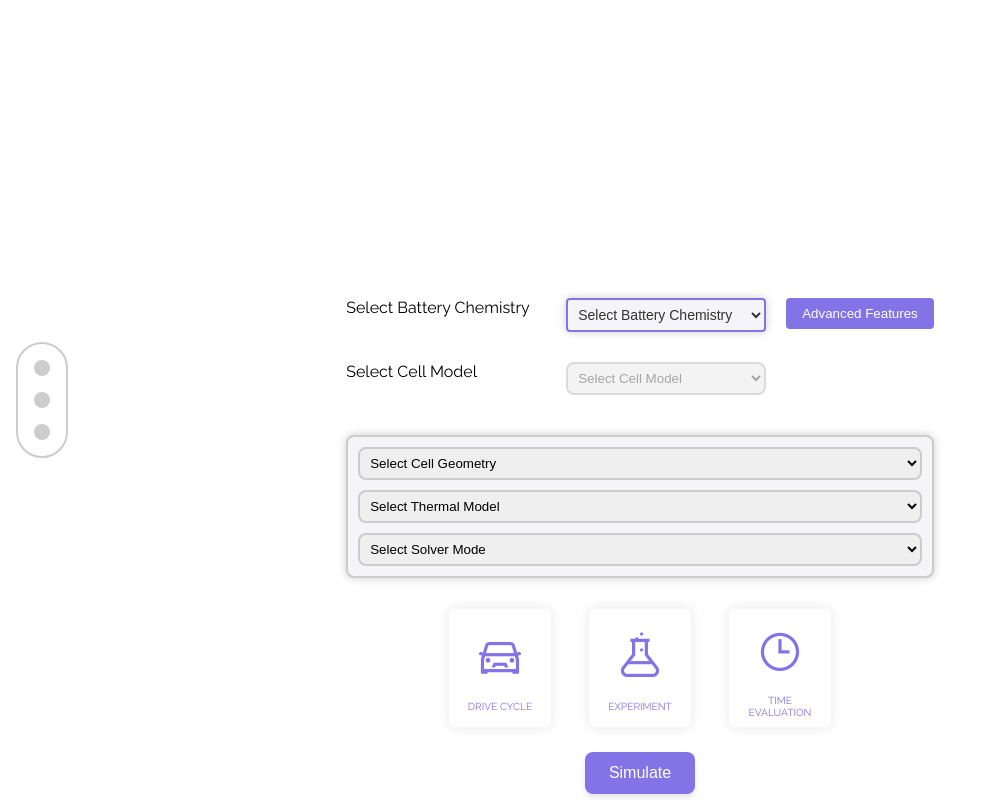
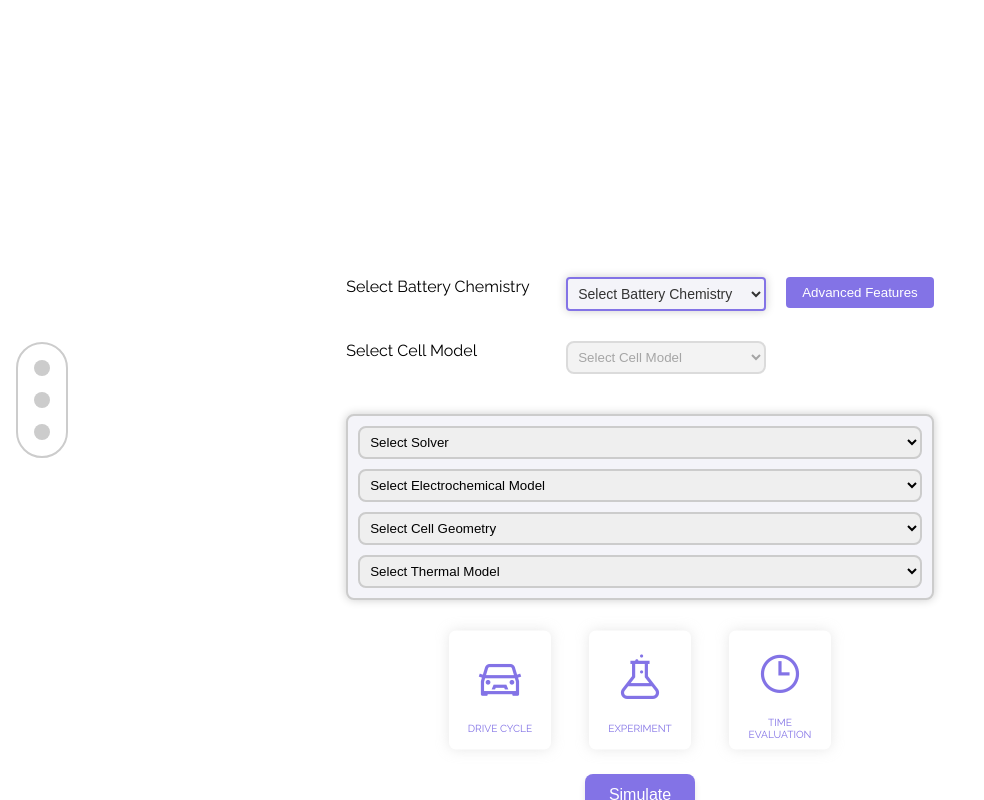
Before and after one commit to MarkVeerasingam/Battery-Simulator-Frontend-Prototype, a plain HTML site: page public/index.html in a window 1280 px wide. Both pictures are taken after a click on the button "Advanced Features". Shown: the part 654-1454 px from the top of the page, without its empty margins (0-984 px from the left). Drawn offline with nearby package versions, Linux system fonts and the light colour scheme.

Commit message:
added solver and electrochemical models to advance features

```diff
--- a/public/index.html
+++ b/public/index.html
@@ -50,6 +50,19 @@
                     </div>
                     <!-- Advanced Features Menu -->
                     <div id="advanced-features-menu" class="advanced-features hidden">
+                        <select id="solver">
+                            <option value="">Select Solver</option>
+                            <option value="CasadiSolver">Casadi-Solver</option>
+                            <option value="IDAKLUSolver">IDAKLU-Solver</option>
+                        </select>
+
+                        <select id="electrochemical-model">
+                            <option value="">Select Electrochemical Model</option>
+                            <option value="DFN">Doyle-Fuller-Newman (DFN)</option>
+                            <option value="SPM">Single Particle Model (SPM)</option>
+                            <option value="SPM">Single Particle Model with Electrolyte (SPMe)</option>
+                        </select>
+
                         <select id="cell-geometry">
                             <option value="">Select Cell Geometry</option>
                             <option value="arbitrary">Arbitrary</option>
@@ -60,12 +73,6 @@
                             <option value="">Select Thermal Model</option>
                             <option value="isothermal">Isothermal</option>
                             <option value="lumped">Lumped</option>
-                        </select>
-
-                        <select id="solver-mode">
-                            <option value="">Select Solver Mode</option>
-                            <option value="safe">Safe</option>
-                            <option value="fast">Fast</option>
                         </select>
                     </div>
 
--- a/public/styles.css
+++ b/public/styles.css
@@ -241,7 +241,7 @@ li.active {
 }
 
 /* Specific styles for new dropdowns in advanced features */
-#cell-geometry, #thermal-model, #solver-mode {
+#cell-geometry, #thermal-model, #solver, #electrochemical-model {
   width: 100%;
   padding: 6px;
   border: 2px solid #ccc;
--- a/src/js/submit-form.js
+++ b/src/js/submit-form.js
@@ -28,18 +28,17 @@ function buildPostData(simulationData) {
             bpx_battery_models: document.getElementById('cell-model').value
         },
         electrochemical_model: {
-            model: 'DFN',
+            model: document.getElementById('electrochemical-model').value || 'SPM',
             cell_geometry: document.getElementById('cell-geometry').value || "arbitrary", // optional, default is 'arbitrary' in pybamm
             thermal_model: document.getElementById('thermal-model').value || "isothermal"    // optional, default is'lumped' in pybamm
         },
-        solver: 'CasadiSolver', // Static val
         "solver_model": {
-            "solver": "IDAKLUSolver",
+            solver: document.getElementById('solver').value || "CasadiSolver",
             "tolerance": {
                 "atol": 1e-6,
                 "rtol": 1e-6
             },
-            "mode": document.getElementById('solver-mode').value || "safe"  // optional, default is'safe' in pybamm
+            "mode": "safe"  // only used in CasadiSolver, default is'safe' in pybamm
         },
         simulation: simulationData,
         display_params: ["Terminal voltage [V]", "Current [A]", "X-averaged cell temperature [C]"] // Static for now
```
